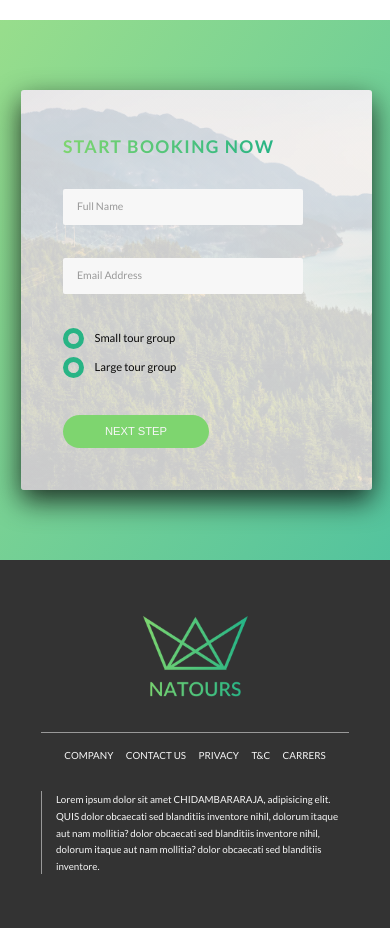
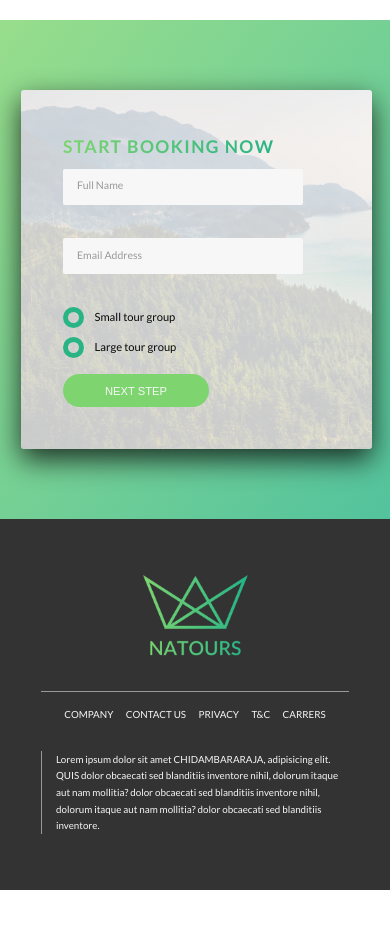
Before and after one commit to chidambararajab/Css, a website: page Advance css and sass/Natours/index.html in a window 390 px wide. Shown: the part 5120-6048 px from the top of the page. After the commit the page ends 6010 px from the top, so only its background shows below. Drawn offline with Linux system fonts and the light colour scheme; grey boxes are pictures that could not be loaded.

Commit message:
Responsive completed except images(Res)

```diff
--- a/Advance css and sass/Natours/sass/base/_utilities.scss
+++ b/Advance css and sass/Natours/sass/base/_utilities.scss
@@ -14,7 +14,11 @@
   margin-bottom: 4rem !important;
 
   @include responsive(tab-port) {
-    margin-bottom: 4rem !important;
+    margin-bottom: 1rem !important;
+  }
+
+  @include responsive(tab-land) {
+    margin-bottom: 1.1rem !important;
   }
 }
 
--- a/Advance css and sass/Natours/sass/components/_popup.scss
+++ b/Advance css and sass/Natours/sass/components/_popup.scss
@@ -26,11 +26,26 @@
     opacity: 0;
     transform: translate(-50%, -50%) scale(0.25);
     transition: all 0.4s 0.2s;
+
+    @include responsive(tab-port) {
+      background-image: linear-gradient(
+          105deg,
+          rgba($color-primary-white, 0.8) 0%,
+          rgba($color-primary-white, 0.8) 100%
+        ),
+        url(../img/nat-9.jpg);
+
+      background-size: cover;
+      background-position: center;
+    }
   }
 
   &__left {
     display: table-cell;
     width: 33.33%;
+    @include responsive(tab-port) {
+      display: none;
+    }
   }
 
   &__img {
@@ -76,6 +91,10 @@
     -ms-hyphens: auto;
     -webkit-hyphens: auto;
     hyphens: auto;
+
+    @include responsive(tab-land) {
+      column-count: 1;
+    }
   }
 
   // Popup Open States
```
Also changed, not shown: Advance css and sass/Natours/css/style.css.
